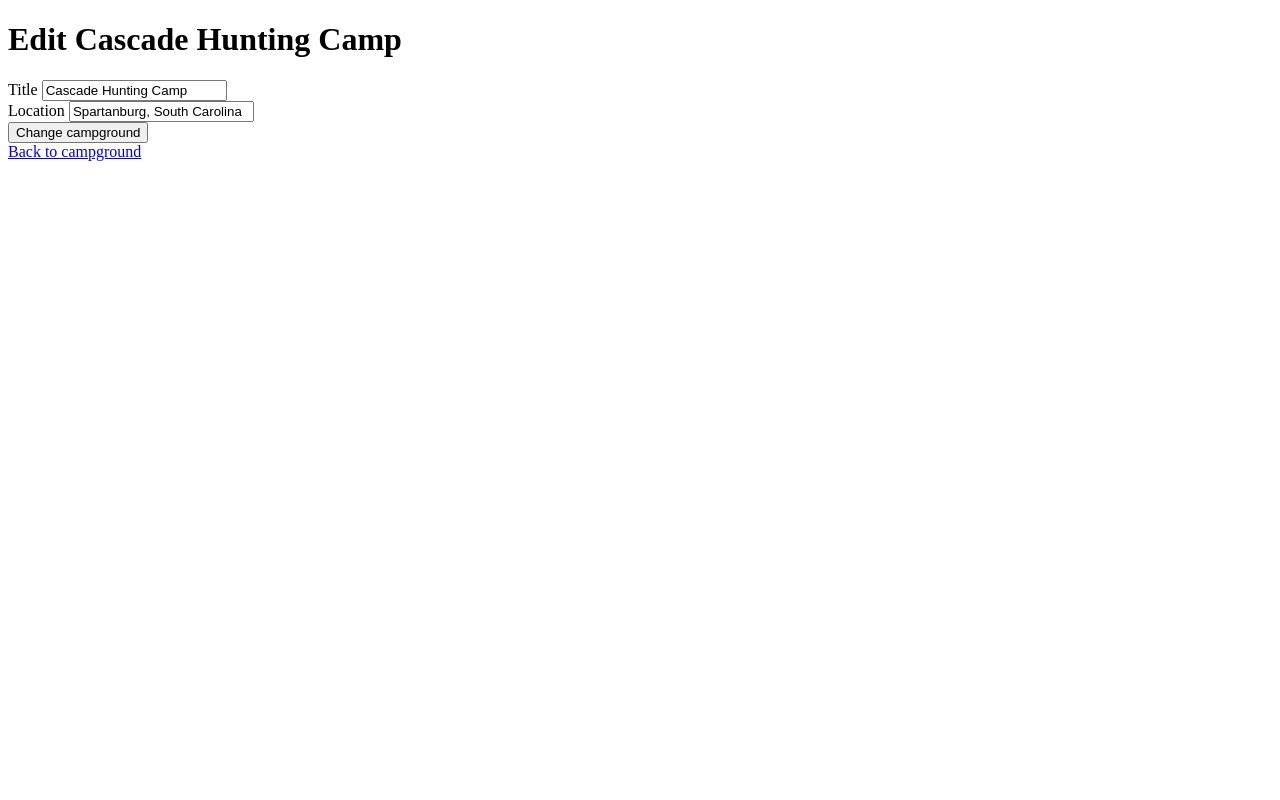
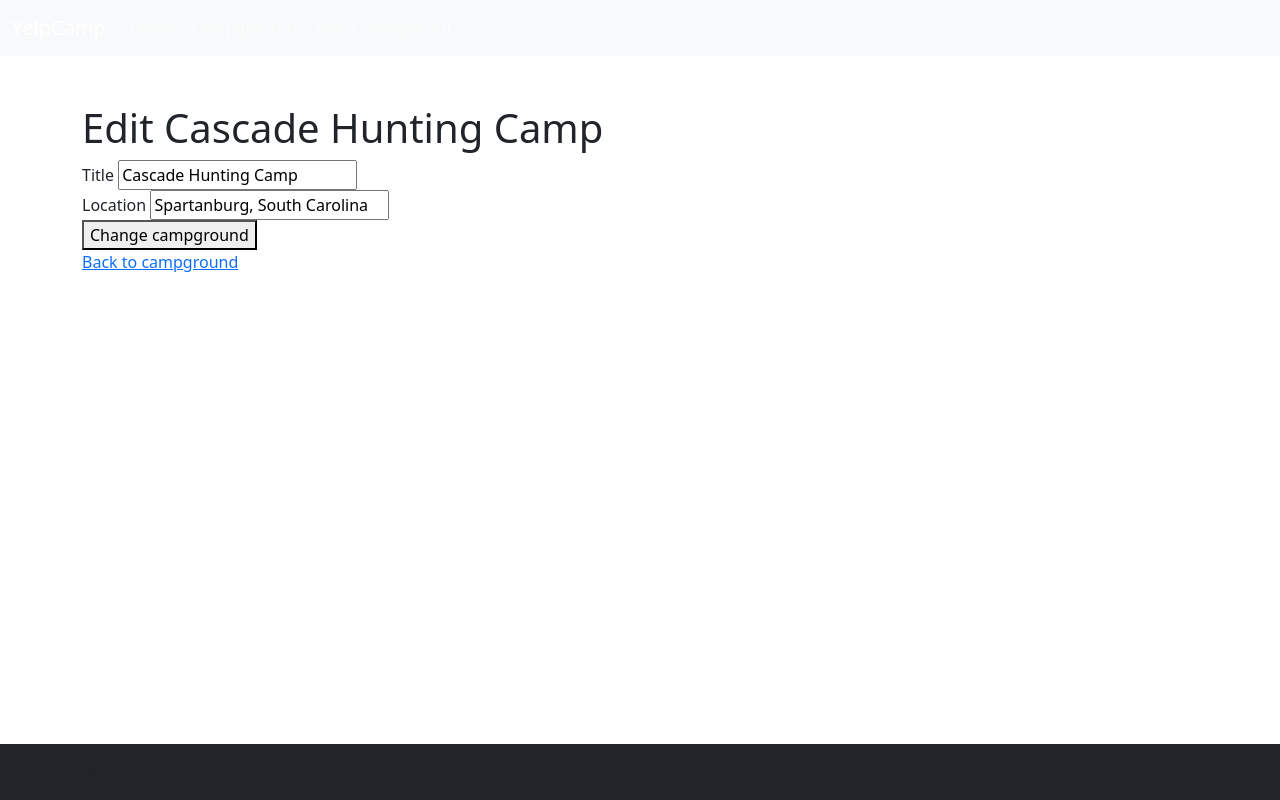
Before and after one commit to Npetr0v97/frontend-course, a Node server app: page /campgrounds/60000000000000000000000f/edit in a window 1280 px wide. Run offline with Node 20, Linux system fonts and the light colour scheme; data comes from the database, SQL or seed files in the repository; some libraries are stand-ins or nearby versions.

Commit message:
adding some css

```diff
--- a/app_yelpcamp/app.js
+++ b/app_yelpcamp/app.js
@@ -1,84 +1,113 @@
-const express = require('express');
+const express = require("express");
 const port = 3000;
 const path = require("path");
 const mongoose = require("mongoose");
-const methodOverride = require('method-override');
+const methodOverride = require("method-override");
+const morgan = require("morgan");
+const ejsMate = require("ejs-mate");
 const Campground = require("./models/campground");
 
 const app = express();
 
 //connecting to the database
-mongoose.connect('mongodb://127.0.0.1:27017/yelp-camp',{
+mongoose.connect("mongodb://127.0.0.1:27017/yelp-camp", {
   useNewUrlParser: true,
-    useUnifiedTopology: true
-})
+  useUnifiedTopology: true,
+});
 
-// override with POST having ?_method=DELETE
-app.use(methodOverride('_method'))
-app.set("views", path.join(__dirname,"views"));
+app.engine("ejs", ejsMate);
+app.set("views", path.join(__dirname, "views"));
 app.set("view engine", "ejs");
-app.use(express.urlencoded({extended:true}));
+app.use(methodOverride("_method"));
+app.use(express.urlencoded({ extended: true }));
+app.use(morgan("tiny"));
+
+//MIDDLEWARE
+app.use((req, res, next) => {
+  req.requestTime = Date.now();
+
+  next();
+});
+
+//this middleware applies only to the path of "/test"
+app.use("/test", (req, res, next) => {
+  console.log("I LOVE TESTS");
+
+  //   next();
+});
 
 const db = mongoose.connection;
 
-db.on('error', console.error.bind(console, 'connection error:'));
-db.once('open', () =>console.log("Database connected"));
-
+db.on("error", console.error.bind(console, "connection error:"));
+db.once("open", () => console.log("Database connected"));
 
 //Index page that display all campgrounds
-app.get("/campgrounds", async (req,res)=> {
+app.get("/campgrounds", async (req, res) => {
   const campgrounds = await Campground.find({});
-    res.render("campgrounds/index.ejs", {campgrounds});
-})
+  res.render("campgrounds/index.ejs", { campgrounds });
+});
 
 //Get the create page
-app.get("/campgrounds/new",  (req,res)=> {
-
+app.get("/campgrounds/new", (req, res) => {
   res.render("campgrounds/new");
-})
+});
 
 //Display one specific campground
-app.get("/campgrounds/:id", async (req,res)=> {
-    const {id} = req.params;
+app.get("/campgrounds/:id", async (req, res) => {
+  const { id } = req.params;
   const campground = await Campground.findById(id);
-    res.render("campgrounds/show.ejs", {campground});
-})
+  res.render("campgrounds/show.ejs", { campground });
+});
 
 //Display one specific campground
-app.get("/campgrounds/:id/edit", async (req,res)=> {
-    const {id} = req.params;
+app.get("/campgrounds/:id/edit", async (req, res) => {
+  const { id } = req.params;
   const campground = await Campground.findById(id);
-    res.render("campgrounds/edit.ejs", {campground});
-})
+  res.render("campgrounds/edit.ejs", { campground });
+});
+
+//tests
+app.get("/", (req, res) => {
+  res.send("Hello world");
+});
 
 //test
-app.get("/", (req,res) => {
+app.get("/test", (req, res) => {
+  console.log(`REQUEST TIME: ${req.requestTime}`);
 
-    res.send("Hello world")
-})
+  res.send("Test page");
+});
 
 //Index page that display all campgrounds
-app.post("/campgrounds", async (req,res)=> {
-
+app.post("/campgrounds", async (req, res) => {
   const campground = new Campground(req.body.campground);
   await campground.save();
   res.redirect(`campgrounds/${campground._id}`);
-})
+});
 
 //Update a campground
-app.put("/campgrounds/:id", async (req,res)=> {
-    const {id} = req.params;
+app.put("/campgrounds/:id", async (req, res) => {
+  const { id } = req.params;
   // console.log(id,req.body.campground);
 
-    const campground = await Campground.findByIdAndUpdate(id,{...req.body.campground});
+  const campground = await Campground.findByIdAndUpdate(id, {
+    ...req.body.campground,
+  });
   res.redirect(`/campgrounds/${campground._id}`);
-})
+});
 
+//Update a campground
+app.delete("/campgrounds/:id", async (req, res) => {
+  const { id } = req.params;
+  const campground = await Campground.findByIdAndDelete(id);
+  res.redirect(`/campgrounds`);
+});
 
-
-
-
+//MIDDLEWARE - if all else fails
+app.use("/", (req, res, next) => {
+  res.send("Page does not exist");
+});
 
 app.listen(port, () => {
-  console.log(`YelpCamp app listening on port ${port}`)
-})
+  console.log(`YelpCamp app listening on port ${port}`);
+});
--- a/app_yelpcamp/package.json
+++ b/app_yelpcamp/package.json
@@ -11,9 +11,11 @@
   "license": "ISC",
   "dependencies": {
     "ejs": "^3.1.9",
+    "ejs-mate": "^4.0.0",
     "express": "^4.18.2",
     "method-override": "^3.0.0",
     "mongoose": "^7.4.1",
+    "morgan": "^1.10.0",
     "nodemon": "^3.0.1"
   }
 }
--- a/app_yelpcamp/views/campgrounds/edit.ejs
+++ b/app_yelpcamp/views/campgrounds/edit.ejs
@@ -1,24 +1,25 @@
-<!DOCTYPE html>
-<html lang="en">
-<head>
-    <meta charset="UTF-8">
-    <meta name="viewport" content="width=device-width, initial-scale=1.0">
-    <title>Edit <%= campground.title %></title>
-</head>
-<body>
+<% layout("layouts/boilerplate") %>
 <h1>Edit <%= campground.title %></h1>
 <form action="/campgrounds/<%= campground._id %>?_method=PUT" method="POST">
   <div>
     <label for="title">Title</label>
-            <input type="text" id="title"  name="campground[title]" value="<%= campground.title %>">
+    <input
+      type="text"
+      id="title"
+      name="campground[title]"
+      value="<%= campground.title %>"
+    />
   </div>
   <div>
     <label for="location">Location</label>
-            <input type="text" id="location"  name="campground[location]" value="<%= campground.location %>">
+    <input
+      type="text"
+      id="location"
+      name="campground[location]"
+      value="<%= campground.location %>"
+    />
   </div>
   <button>Change campground</button>
-        <br>
+  <br />
   <a href="/campgrounds/<%= campground._id %>">Back to campground</a>
 </form>
-</body>
-</html>
--- /dev/null
+++ b/app_yelpcamp/views/layouts/boilerplate.ejs
@@ -0,0 +1,30 @@
+<!DOCTYPE html>
+<html lang="en">
+  <head>
+    <meta charset="UTF-8" />
+    <meta name="viewport" content="width=device-width, initial-scale=1.0" />
+    <link
+      href="https://cdn.jsdelivr.net/npm/bootstrap@5.3.1/dist/css/bootstrap.min.css"
+      rel="stylesheet"
+      integrity="sha384-4bw+/aepP/YC94hEpVNVgiZdgIC5+VKNBQNGCHeKRQN+PtmoHDEXuppvnDJzQIu9"
+      crossorigin="anonymous"
+    />
+    <title>Boilerplate</title>
+  </head>
+  <body class="d-flex flex-column vh-100">
+    <%- include("../partials/navbar") %>
+    <main class="container mt-5"><%- body %></main>
+    <%- include("../partials/footer") %>
+    <!-- JS for bootstrap -->
+    <script
+      src="https://cdn.jsdelivr.net/npm/@popperjs/core@2.11.8/dist/umd/popper.min.js"
+      integrity="sha384-I7E8VVD/ismYTF4hNIPjVp/Zjvgyol6VFvRkX/vR+Vc4jQkC+hVqc2pM8ODewa9r"
+      crossorigin="anonymous"
+    ></script>
+    <script
+      src="https://cdn.jsdelivr.net/npm/bootstrap@5.3.1/dist/js/bootstrap.min.js"
+      integrity="sha384-Rx+T1VzGupg4BHQYs2gCW9It+akI2MM/mndMCy36UVfodzcJcF0GGLxZIzObiEfa"
+      crossorigin="anonymous"
+    ></script>
+  </body>
+</html>
--- /dev/null
+++ b/app_yelpcamp/views/partials/footer.ejs
@@ -0,0 +1,5 @@
+<footer class="footer bg-dark mt-auto">
+  <div class="container py-3">
+    <span class="text-muted">&copy; YelpCamp 2023</span>
+  </div>
+</footer>
--- /dev/null
+++ b/app_yelpcamp/views/partials/navbar.ejs
@@ -0,0 +1,31 @@
+<nav
+  class="navbar sticky-top navbar-expand-lg navbar-dark bg-dark bg-body-tertiary"
+>
+  <div class="container-fluid">
+    <a class="navbar-brand" href="#">YelpCamp</a>
+    <button
+      class="navbar-toggler"
+      type="button"
+      data-bs-toggle="collapse"
+      data-bs-target="#navbarNav"
+      aria-controls="navbarNav"
+      aria-expanded="false"
+      aria-label="Toggle navigation"
+    >
+      <span class="navbar-toggler-icon"></span>
+    </button>
+    <div class="collapse navbar-collapse" id="navbarNav">
+      <ul class="navbar-nav">
+        <li class="nav-item">
+          <a class="nav-link" aria-current="page" href="#">Home</a>
+        </li>
+        <li class="nav-item">
+          <a class="nav-link" href="/campgrounds">Campgrounds</a>
+        </li>
+        <li class="nav-item">
+          <a class="nav-link" href="/campgrounds/new">New Campground</a>
+        </li>
+      </ul>
+    </div>
+  </div>
+</nav>
```
Also changed, not shown: app_yelpcamp/seeds/index.js (+16 -19 lines), app_yelpcamp/views/campgrounds/index.ejs (+6 -13 lines), app_yelpcamp/views/campgrounds/new.ejs (+4 -13 lines), app_yelpcamp/views/campgrounds/show.ejs (+5 -11 lines), 2 other files. Lines whose indentation alone changed are shown as unchanged.
